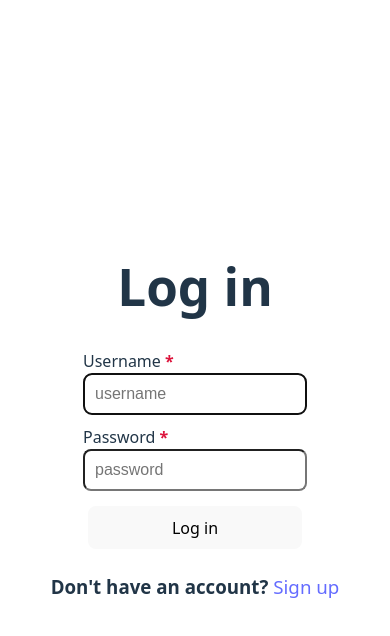
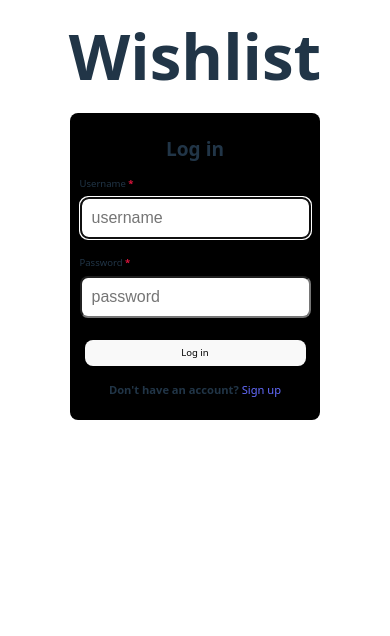
Before and after one commit to Alejandro-Mirez/Wishlist, a React (Vite) app in the folder FE/: page /login in a window 390 px wide. Shown: the top 636 px of the page. Built offline with nearby package versions, Linux system fonts and the light colour scheme; no server answers.

Commit message:
made login/signup responsive and broke the dashboard but will fix it later

```diff
--- a/FE/src/components/dashboard.jsx
+++ b/FE/src/components/dashboard.jsx
@@ -31,10 +31,7 @@ function Dashboard({ setIsLoggedIn }) {
 
 	return (
 		<div>
-			<div className="heading">
-				<Logout setIsLoggedIn={setIsLoggedIn} />
-				<h1 className="pageTitle"> Wishlist</h1>
-			</div>
+			<Logout setIsLoggedIn={setIsLoggedIn} />
 			<Wishlist
 				yourWishes={yourWishes}
 				otherWishes={otherWishes}
--- a/FE/src/components/login.jsx
+++ b/FE/src/components/login.jsx
@@ -49,6 +49,7 @@ function Login({ setIsLoggedIn }) {
 
 	return (
 		<div className="container">
+			<div className="formContainer">
 				<h1 className> Log in</h1>
 				<form action={login} className="form">
 					<label htmlFor="username">
@@ -92,6 +93,7 @@ function Login({ setIsLoggedIn }) {
 					Don't have an account? <Link to="/signup"> Sign up</Link>
 				</h3>
 			</div>
+		</div>
 	);
 }
 
--- a/FE/src/components/signup.jsx
+++ b/FE/src/components/signup.jsx
@@ -48,6 +48,7 @@ function Signup({ setIsLoggedIn }) {
 	}
 	return (
 		<div className="container">
+			<div className="formContainer">
 				<h1> Sign up</h1>
 				<form action={signup} className="form">
 					<label htmlFor="username">
@@ -93,6 +94,7 @@ function Signup({ setIsLoggedIn }) {
 					Already have an account? <Link to="/login">Log in</Link>
 				</h3>
 			</div>
+		</div>
 	);
 }
 
--- a/FE/src/index.css
+++ b/FE/src/index.css
@@ -13,25 +13,62 @@
 	-moz-osx-font-smoothing: grayscale;
 }
 
+html {
+	font-size: calc(1.5rem + 2vw);
+}
+
 b {
 	color: crimson;
 }
 
 .container {
 	display: flex;
+	justify-content: center;
+	width: 100%;
+	height: 100%;
+	margin-top: 0.3rem;
+}
+
+.formContainer {
+	align-items: center;
 	flex-direction: column;
-	align-items: center;
-	justify-content: center;
-	height: 100vh;
+	display: flex;
+	width: 30%;
+	min-width: fit-content;
+	font-size: 0.3rem;
+	background-color: black;
+	border-radius: 8px;
+	padding: 0.3rem;
+}
+
+@media screen and (height > 1080px) {
+	.container {
+		margin-top: 2rem;
+	}
+}
+
+.form {
+	display: flex;
+	flex-direction: column;
+	width: 100%;
+	gap: 0.2rem;
+}
+
+input {
+	margin-bottom: 10px;
+	padding: 10px;
+	font-size: medium;
+	border-radius: 8px;
 }
 
 .heading {
 	display: flex;
-	height: 15vh;
 	justify-content: center;
 	align-items: center;
-	flex-direction: column;
+	margin: 0;
 }
+
+/* finished here */
 
 .logoutBtn {
 	position: absolute;
@@ -197,11 +234,6 @@ b {
 	color: #d9dfe49d;
 }
 
-.form {
-	display: flex;
-	flex-direction: column;
-}
-
 .editForm,
 .addWishForm {
 	display: flex;
@@ -226,14 +258,6 @@ b {
 	flex-direction: row;
 }
 
-input {
-	margin-bottom: 10px;
-	padding: 10px;
-	width: 200px;
-	font-size: medium;
-	border-radius: 8px;
-}
-
 a {
 	font-weight: 500;
 	color: #646cff;
@@ -245,17 +269,6 @@ a:hover {
 
 img {
 	border-radius: 8px;
-}
-
-body {
-	margin: 0;
-	min-width: 320px;
-	min-height: 100vh;
-}
-
-h1 {
-	font-size: 3.2em;
-	line-height: 1.1;
 }
 
 button {
--- a/FE/src/main.jsx
+++ b/FE/src/main.jsx
@@ -5,6 +5,7 @@ import App from "./App.jsx";
 
 createRoot(document.getElementById("root")).render(
 	<StrictMode>
+		<h1 className="pageTitle heading"> Wishlist</h1>
 		<App></App>
 	</StrictMode>
 );
```
Also changed, not shown: FE/src/components/wishInput.jsx (deleted). Lines whose indentation alone changed are shown as unchanged.
